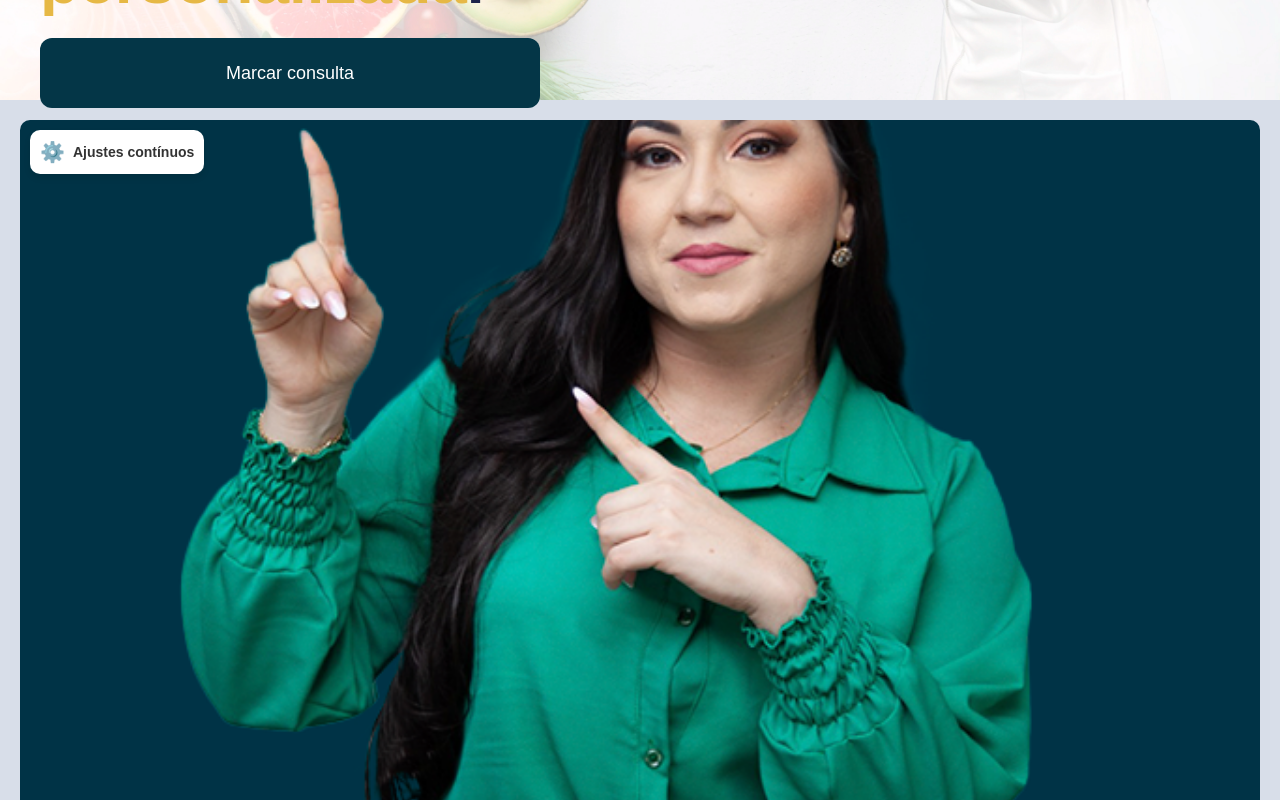
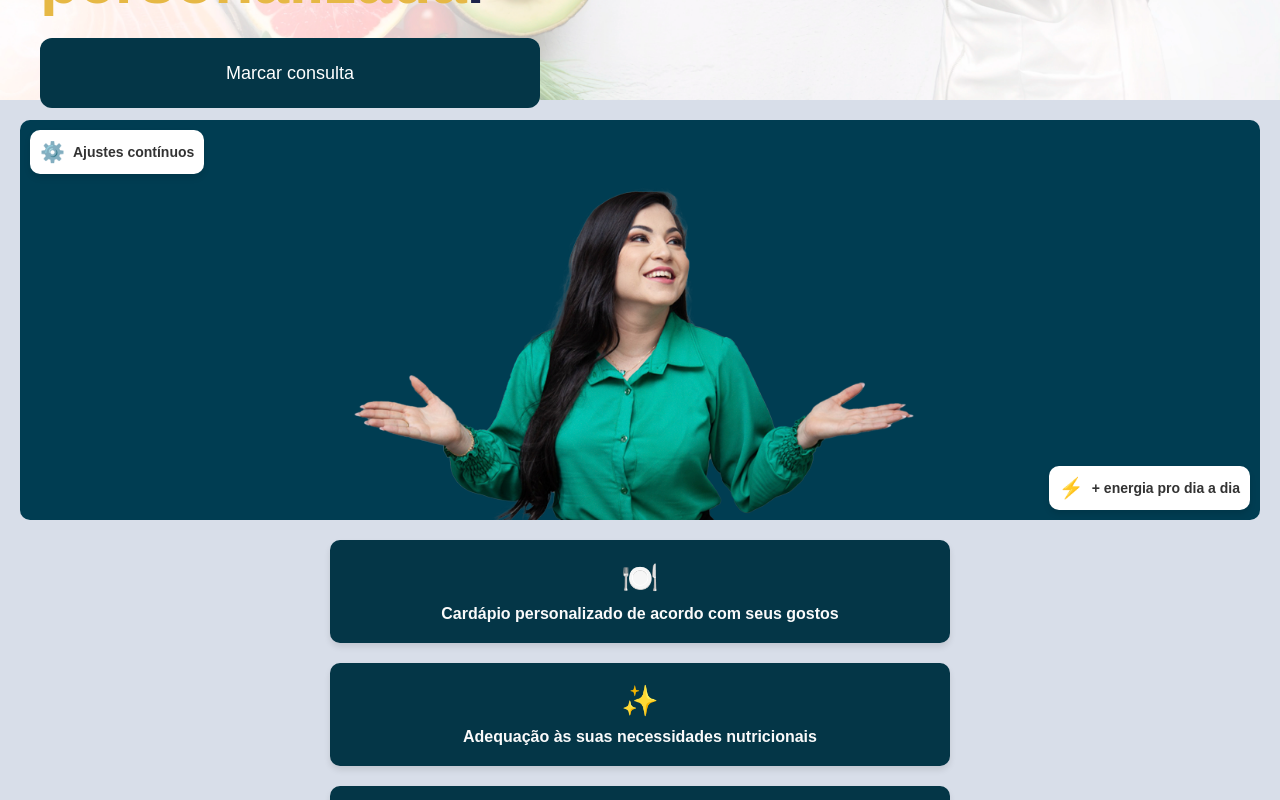
Before and after one commit to MahFelix/NutriDay, a React (Vite) app: page / in a window 1280 px wide. Shown: the part 640-1440 px from the top of the page. Built offline with nearby package versions, Linux system fonts and the light colour scheme.

Commit message:
✔️  test: Teste de aprovação

```diff
--- a/src/components/CardsPlussSections.jsx
+++ b/src/components/CardsPlussSections.jsx
@@ -1,6 +1,6 @@
 import styled from "styled-components";
 import MobileBackgroundImage from "../assets/Dayback3.webp"; // Imagem para mobile
-import DesktopBackgroundImage from "../assets/Dayback1.png"; // Nova imagem para desktop
+import DesktopBackgroundImage from "../assets/Daydesk.png"; // Nova imagem para desktop
 
 // Container principal
 export const PageContainer = styled.div`
@@ -14,18 +14,21 @@ export const PageContainer = styled.div`
 // Seção de background azul com imagem
 export const BackgroundSection = styled.div`
   width: 100%;
-  height: 300px;
+  height: 300px; /* Altura padrão para mobile */
   background-color: #003d52;
   border-radius: 10px;
   position: relative;
   background-size: cover;
   background-position: center;
-
   background-image: url(${MobileBackgroundImage});
 
   @media (min-width: 768px) {
-    height: 800px; /* Aumenta o tamanho no desktop */
+    height: 600px; /* Reduz a altura para desktop */
     background-image: url(${DesktopBackgroundImage});
+  }
+
+  @media (min-width: 1200px) {
+    height: 400px; /* Ajuste ainda mais para telas muito grandes */
   }
 `;
 
```
Also changed, not shown: src/assets/DayDesk.png (added).
